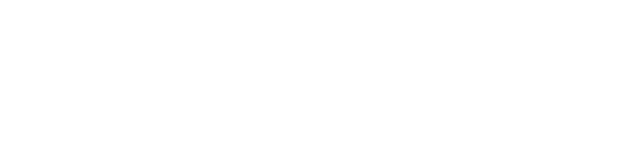
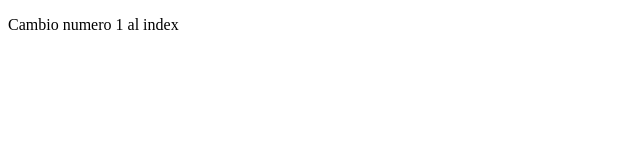
Before and after one commit to erikcmoo/proyecto1, a plain HTML site: page index.html in a window 1280 px wide. Shown: the whole page, without its empty margins (0-640 px from the left). Drawn offline with Linux system fonts and the light colour scheme.

Commit message:
Cambio 2

```diff
--- a/index.html
+++ b/index.html
@@ -7,6 +7,7 @@
     <title>Inicio</title>
 </head>
 <body>
+<p> Cambio numero 1 al index</p>
 
 </body>
 </html>
```
